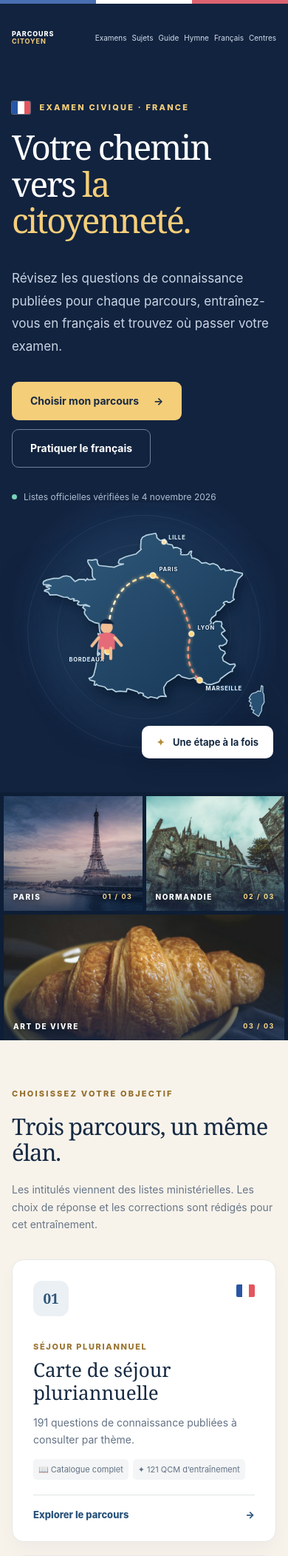
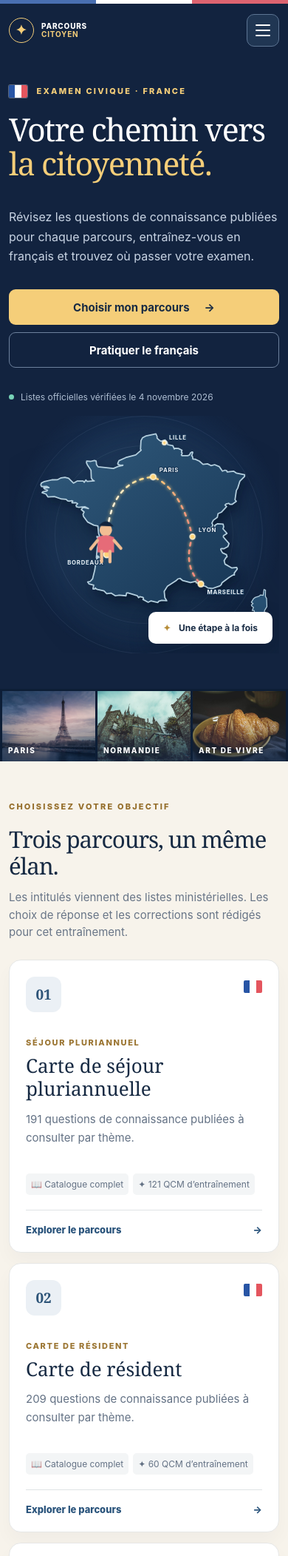
Before and after one commit to rlocoselli/examencivique, a Flask app: page / in a window 390 px wide. Shown: the top 2103 px of the page at 74% size. Run offline with Flask 2, Linux system fonts and the light colour scheme.

Commit message:
Improve mobile layout and navigation

```diff
--- /dev/null
+++ b/web/static/mobile-nav.js
@@ -0,0 +1,22 @@
+(() => {
+  const button = document.querySelector('.menu-toggle');
+  const nav = document.getElementById('primary-nav');
+  if (!button || !nav) return;
+  const close = () => {
+    button.setAttribute('aria-expanded', 'false');
+    button.setAttribute('aria-label', 'Ouvrir le menu');
+    nav.classList.remove('is-open');
+  };
+  button.addEventListener('click', () => {
+    const open = button.getAttribute('aria-expanded') !== 'true';
+    button.setAttribute('aria-expanded', String(open));
+    button.setAttribute('aria-label', open ? 'Fermer le menu' : 'Ouvrir le menu');
+    nav.classList.toggle('is-open', open);
+  });
+  nav.addEventListener('click', event => { if (event.target.closest('a')) close(); });
+  document.addEventListener('keydown', event => { if (event.key === 'Escape') close(); });
+  document.addEventListener('click', event => {
+    if (!nav.contains(event.target) && !button.contains(event.target)) close();
+  });
+  window.matchMedia('(min-width: 761px)').addEventListener('change', close);
+})();
--- a/web/static/style.css
+++ b/web/static/style.css
@@ -142,3 +142,89 @@
 .catalogue-question{min-width:0;flex:1}.catalogue-explanation{margin-top:13px;padding:12px 15px;border:1px solid #dce5e6;border-radius:9px;background:#f5f8f7}.catalogue-explanation summary{cursor:pointer;color:#24577b;font-size:13px;font-weight:800}.catalogue-explanation[open] summary{margin-bottom:11px}.catalogue-explanation p{font-size:13px;line-height:1.65;color:#52677c;margin:8px 0}.catalogue-explanation strong{color:#193950}.catalogue-explanation a{display:inline-block;margin-top:5px;color:#24577b;text-decoration:underline;font-size:12px;font-weight:700}
 .quiz-provenance{font-size:11px;color:#66798b;line-height:1.5;margin:-14px 0 22px}
 .quiz-review a,#feedback a{display:inline-block;color:#24577b;text-decoration:underline;font-size:12px;font-weight:700;margin-top:8px}
+/* Mobile navigation and touch layouts */
+.menu-toggle{display:none}
+@media(max-width:760px){
+  .wrap{width:min(100% - 32px,1180px)}
+  .site-header{position:relative;z-index:20;height:72px;min-height:72px;padding-block:0;flex-wrap:nowrap;gap:12px}
+  .brand{font-size:11px;letter-spacing:.13em;line-height:1.12;gap:10px}
+  .brand-mark{display:grid;flex:none;width:34px;height:34px;font-size:18px}
+  .menu-toggle{display:flex;flex-direction:column;justify-content:center;align-items:center;gap:5px;flex:none;width:44px;height:44px;border:1px solid #5d7593;border-radius:10px;background:#203653;color:#fff;cursor:pointer}
+  .menu-toggle span{display:block;width:20px;height:2px;border-radius:2px;background:#fff;transition:transform .2s,opacity .2s}
+  .menu-toggle[aria-expanded=true] span:first-child{transform:translateY(7px) rotate(45deg)}
+  .menu-toggle[aria-expanded=true] span:nth-child(2){opacity:0}
+  .menu-toggle[aria-expanded=true] span:last-child{transform:translateY(-7px) rotate(-45deg)}
+  .site-header nav{display:none;position:absolute;left:0;right:0;top:66px;z-index:30;padding:10px;background:#203653;border:1px solid #587392;border-radius:14px;box-shadow:0 20px 35px #07172a99;flex-direction:column;gap:0}
+  .site-header nav.is-open{display:flex}
+  .site-header nav a{display:block;padding:14px 15px;border-radius:8px;font-size:16px;font-weight:700;min-height:48px}
+  .site-header nav a:hover,.site-header nav a:focus-visible{background:#ffffff16}
+  .hero{min-height:0;padding-block:38px 48px;gap:8px}
+  .hero h1,.page-hero h1{font-size:clamp(39px,11vw,58px);line-height:1.08;letter-spacing:-.035em}
+  .hero .lead,.page-hero .lead{font-size:16px;line-height:1.65}
+  .hero-art{min-height:290px;max-height:340px;margin-top:10px;overflow:hidden}
+  .hero-art .france-map{width:min(100%,390px);max-height:330px}
+  .art-badge{bottom:13px;right:9px;font-size:12px}
+  .photo-ribbon{grid-template-columns:repeat(3,minmax(0,1fr));gap:3px;padding:3px 3px 0}
+  .photo-ribbon-item,.photo-ribbon-item:last-child{height:120px;grid-column:auto}
+  .photo-ribbon-item span{font-size:11px;left:8px;right:8px;bottom:8px;line-height:1.25}
+  .photo-ribbon-item b{display:none}
+  .section-light{padding-block:54px 64px}
+  .section-heading{margin-bottom:26px}
+  .section-heading h2{font-size:clamp(31px,8vw,42px)}
+  .section-heading>p{font-size:15px;line-height:1.55;margin-top:13px}
+  .track-grid,.more-grid{gap:14px}
+  .track-card{min-height:0;padding:22px;border-radius:16px}
+  .track-icon{margin-bottom:22px}
+  .track-card>p:not(.card-kicker),.more-card p{font-size:15px}
+  .track-meta{margin-top:20px;font-size:12px}
+  .more-section,.reading{padding-block:58px 70px}
+  .more-card{min-height:0;padding:25px}
+  .page-hero{padding-block:24px 56px}
+  .back{margin-bottom:30px;font-size:14px}
+  .actions{display:grid;grid-template-columns:1fr;gap:10px}
+  .actions .button{width:100%;justify-content:center;text-align:center}
+  .button{min-height:48px;font-size:15px}
+  .filters{display:grid;grid-template-columns:1fr;gap:13px;margin-bottom:24px}
+  .filters label{min-width:0}
+  .filters label span{font-size:14px}
+  .filters button{width:100%}
+  .catalogue{padding-top:48px}
+  .question-list{border-radius:13px}
+  .question-list li{gap:12px;padding:18px 15px}
+  .question-number{min-width:28px;font-size:13px}
+  .question-list small{font-size:12px}
+  .question-list p{font-size:16px;line-height:1.5}
+  .catalogue-explanation{margin-top:12px}
+  .catalogue-explanation summary{font-size:14px;line-height:1.4}
+  .catalogue-explanation p{font-size:14px}
+  .quiz-shell{width:100%;padding:20px 0 64px}
+  .quiz-shell>.back,.quiz-top,.quiz-shell>.muted{margin-left:16px;margin-right:16px}
+  .quiz-top{align-items:flex-start;gap:10px}
+  .quiz-top h1{font-size:clamp(32px,8vw,45px);line-height:1.12;margin-bottom:12px}
+  .quiz-clock{flex:none;font-size:18px;padding:9px 10px;border:1px solid #526b86;border-radius:9px}
+  .quiz-card{border-radius:18px 18px 0 0;padding:24px 17px 35px;min-height:calc(100dvh - 290px)}
+  .quiz-progress{font-size:12px;letter-spacing:.04em;gap:10px}
+  .progress-bar{margin:16px 0 28px}
+  .quiz-card h2{font-size:clamp(28px,7vw,37px);line-height:1.2;margin-bottom:20px}
+  .answer{min-height:58px;padding:13px 14px;font-size:16px;line-height:1.4;gap:13px}
+  .answer b{flex:none;width:30px;height:30px}
+  .quiz-provenance{font-size:12px;margin:-7px 0 18px}
+  #feedback p{font-size:15px}
+  .reading-card{padding:23px 18px}
+  .reading-text{font-size:16px;line-height:1.75}
+  .reading-questions{grid-template-columns:1fr;gap:12px}
+  .reading-questions label{font-size:15px;line-height:1.5}
+  .city-search{padding:20px 16px}
+  .center-result h4{overflow-wrap:anywhere}
+  .site-footer{padding-block:25px;font-size:13px;line-height:1.5}
+}
+@media(max-width:390px){
+  .wrap{width:min(100% - 24px,1180px)}
+  .brand{font-size:10px;letter-spacing:.08em}
+  .mini-flag{display:none}
+  .photo-ribbon-item,.photo-ribbon-item:last-child{height:95px}
+  .photo-ribbon-item span{font-size:10px}
+  .quiz-shell>.back,.quiz-top,.quiz-shell>.muted{margin-left:12px;margin-right:12px}
+  .quiz-card{padding-inline:13px}
+}
+@media(prefers-reduced-motion:reduce){.menu-toggle span{transition:none}}
--- a/web/templates/base.html
+++ b/web/templates/base.html
@@ -11,7 +11,8 @@
   <div class="tricolour" aria-hidden="true"><i></i><i></i><i></i></div>
   <header class="site-header wrap">
     <a class="brand" href="{{ url_for('home') }}"><span class="brand-mark">✦</span><span>PARCOURS<br><strong>CITOYEN</strong></span><span class="mini-flag" aria-label="Drapeau français"><i></i><i></i><i></i></span></a>
-    <nav aria-label="Navigation principale">
+    <button class="menu-toggle" type="button" aria-controls="primary-nav" aria-expanded="false" aria-label="Ouvrir le menu"><span></span><span></span><span></span></button>
+    <nav id="primary-nav" aria-label="Navigation principale">
       <a href="{{ url_for('home') }}#parcours">Examens</a>
       <a href="{{ url_for('home') }}#sujets">Sujets</a>
       <a href="{{ url_for('guide') }}">Guide</a>
@@ -23,5 +24,6 @@
   <main>{% block content %}{% endblock %}</main>
   <footer class="site-footer wrap"><span>Parcours citoyen · entraînement indépendant</span><span>Les résultats du site ne sont pas une attestation officielle.</span></footer>
   {% block scripts %}{% endblock %}
+  <script src="{{ url_for('static', filename='mobile-nav.js') }}" defer></script>
 </body>
 </html>
```
